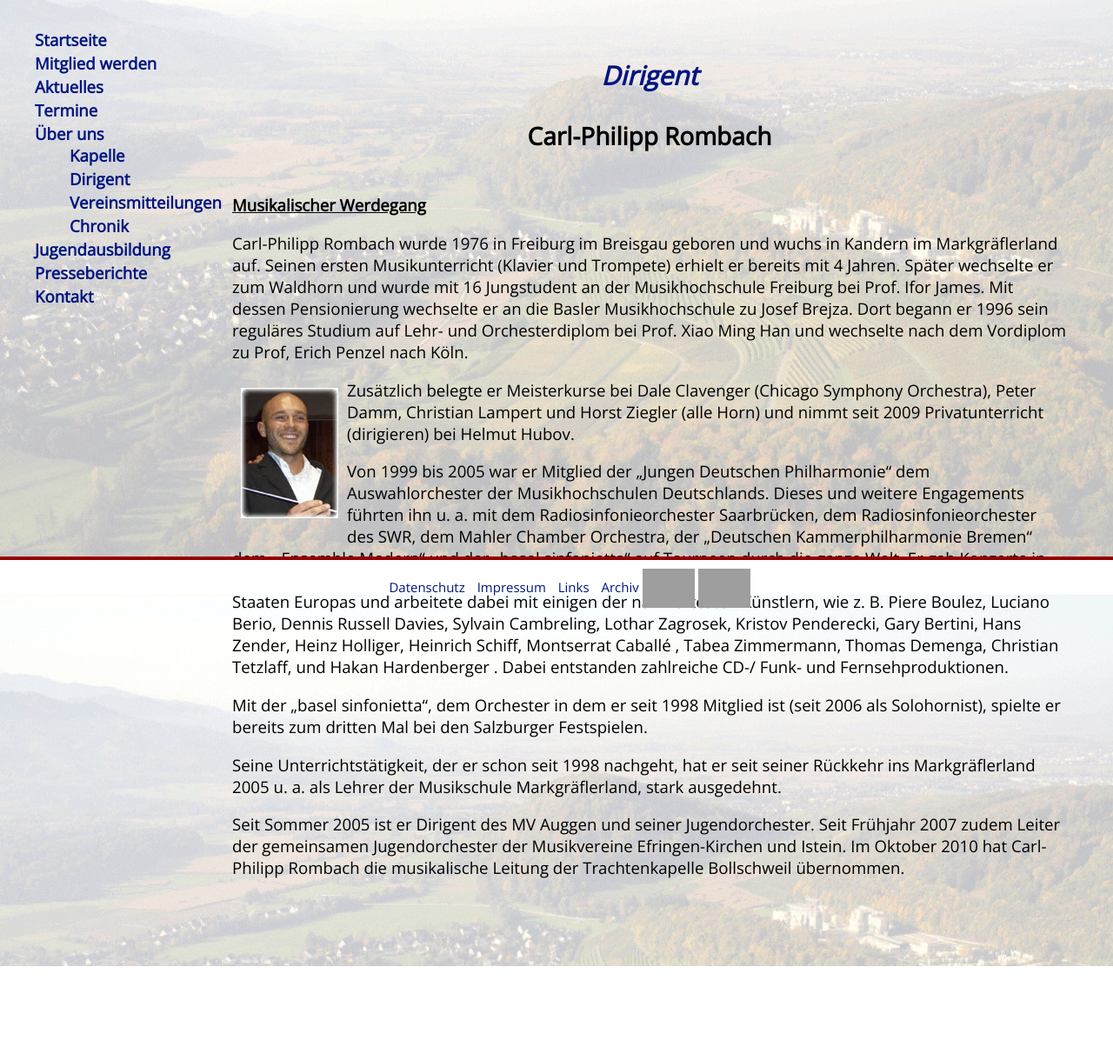
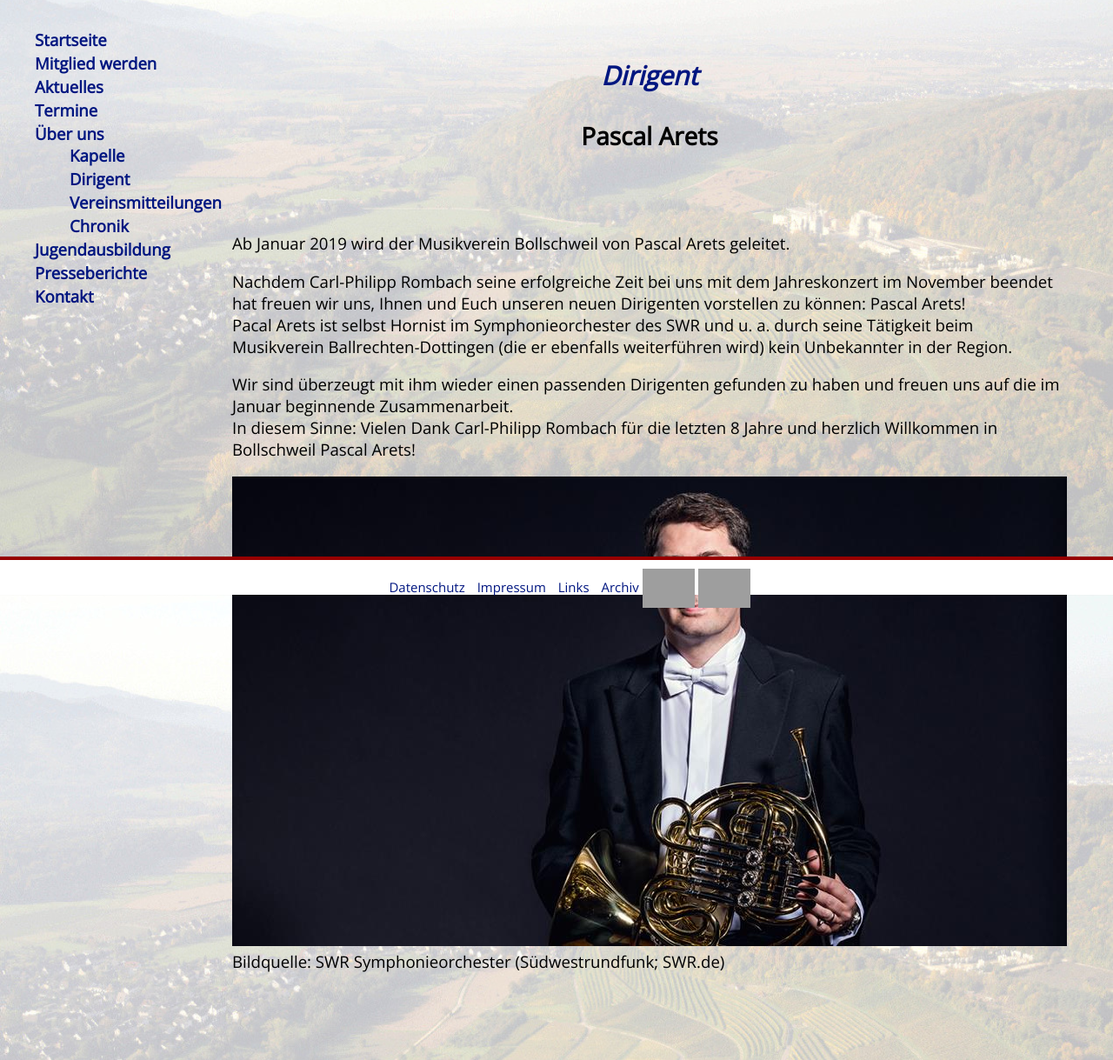
Before and after one commit to schneima/freiburg, a PHP site: page /index.php?content=dirigent in a window 1280 px wide. Shown: the part 116-1335 px from the top of the page at 87% size. Before the commit the page ends 1227 px from the top, so only its background shows below. Run offline with PHP 8.4, Linux system fonts and the light colour scheme; some libraries are stand-ins or nearby versions; grey boxes are pictures that could not be loaded.

Commit message:
[freiburg] new conductor info
- update conductor page
- update about us page

```diff
--- a/content/dirigent.php
+++ b/content/dirigent.php
@@ -1,16 +1,28 @@
 <h1>Dirigent</h1>
-<center><h2>Carl-Philipp Rombach</h2></center><br>
+<center><h2>Pascal Arets</h2></center><br>
+<!--
 <u><b>Musikalischer Werdegang</b></u>
+-->
 <br>
-<p>Carl-Philipp Rombach wurde 1976 in Freiburg im Breisgau geboren und wuchs in Kandern im Markgräflerland auf. Seinen ersten Musikunterricht (Klavier und Trompete) erhielt er bereits mit 4 Jahren. Später wechselte er zum Waldhorn und wurde mit 16  Jungstudent an der Musikhochschule Freiburg bei Prof. Ifor James. Mit dessen Pensionierung wechselte er an die Basler Musikhochschule zu Josef Brejza. Dort begann er 1996 sein reguläres Studium auf Lehr- und Orchesterdiplom bei Prof. Xiao Ming Han und wechselte nach dem Vordiplom zu Prof, Erich Penzel nach Köln.</p>
-<div id="dirigent">
-    <img alt="Bild Dirigent"  src="images/rombach.jpg">
-</div>
-<p>Zusätzlich belegte er Meisterkurse bei Dale Clavenger (Chicago Symphony Orchestra), Peter Damm, Christian Lampert und Horst Ziegler (alle Horn) und nimmt seit 2009 Privatunterricht (dirigieren) bei Helmut Hubov. </p>
-<p>Von 1999 bis 2005 war er Mitglied der „Jungen Deutschen Philharmonie“ dem Auswahlorchester der Musikhochschulen Deutschlands.
-Dieses und weitere Engagements führten ihn u. a.  mit dem Radiosinfonieorchester Saarbrücken, dem Radiosinfonieorchester des SWR, dem Mahler Chamber Orchestra, der „Deutschen Kammerphilharmonie Bremen“  dem „ Ensemble Modern“ und der „basel sinfonietta“ auf Tourneen durch die ganze Welt. Er gab Konzerte in Ländern wie Indien, Brasilien, Argentinien, Uruguay, Nord- und Südkorea, Aserbaidschan sowie den meisten Staaten Europas und arbeitete dabei mit einigen der namhaftesten Künstlern, wie z. B. Piere Boulez, Luciano Berio, Dennis Russell Davies, Sylvain Cambreling, Lothar Zagrosek, Kristov Penderecki, Gary Bertini, Hans Zender, Heinz Holliger, Heinrich Schiff, Montserrat Caballé , Tabea Zimmermann, Thomas Demenga, Christian Tetzlaff, und Hakan Hardenberger . Dabei entstanden zahlreiche CD-/ Funk- und Fernsehproduktionen.</p>
-<p>Mit der „basel sinfonietta“, dem Orchester in dem er seit 1998 Mitglied ist (seit 2006 als Solohornist), spielte er bereits zum dritten Mal bei den Salzburger Festspielen.</p>
-<p>Seine Unterrichtstätigkeit, der er schon seit 1998 nachgeht, hat er seit seiner Rückkehr ins Markgräflerland 2005  u. a. als Lehrer der Musikschule Markgräflerland, stark ausgedehnt.</p>
-<p>Seit Sommer 2005 ist er Dirigent des MV Auggen und seiner Jugendorchester.
-Seit Frühjahr 2007 zudem Leiter der gemeinsamen Jugendorchester der Musikvereine Efringen-Kirchen und Istein.
-Im Oktober 2010 hat Carl-Philipp Rombach die musikalische Leitung der Trachtenkapelle Bollschweil übernommen.</p>
+<p>Ab Januar 2019 wird der Musikverein Bollschweil von Pascal Arets geleitet.</p>
+<p>
+Nachdem Carl-Philipp Rombach seine erfolgreiche Zeit bei uns mit dem Jahreskonzert im November beendet hat freuen wir uns,
+Ihnen und Euch unseren neuen Dirigenten vorstellen zu können: Pascal Arets!<br>
+Pacal Arets ist selbst Hornist im Symphonieorchester des SWR und u. a. durch seine Tätigkeit beim Musikverein Ballrechten-Dottingen
+(die er ebenfalls weiterführen wird) kein Unbekannter in der Region.
+</p>
+<p>
+    Wir sind überzeugt mit ihm wieder einen passenden Dirigenten gefunden zu haben und freuen uns auf die im Januar beginnende Zusammenarbeit.
+
+<br>In diesem Sinne: Vielen Dank Carl-Philipp Rombach für die letzten 8 Jahre und herzlich Willkommen in Bollschweil Pascal Arets!
+
+</p>
+
+
+
+
+<p>
+    <img alt="Bild Dirigent"  src="images/arets.jpg"><br>
+    Bildquelle: SWR Symphonieorchester (Südwestrundfunk; SWR.de)
+
+</p>
```
Also changed, not shown: content/ueber_uns.php (+17 -14 lines), images/arets.jpg (added).
